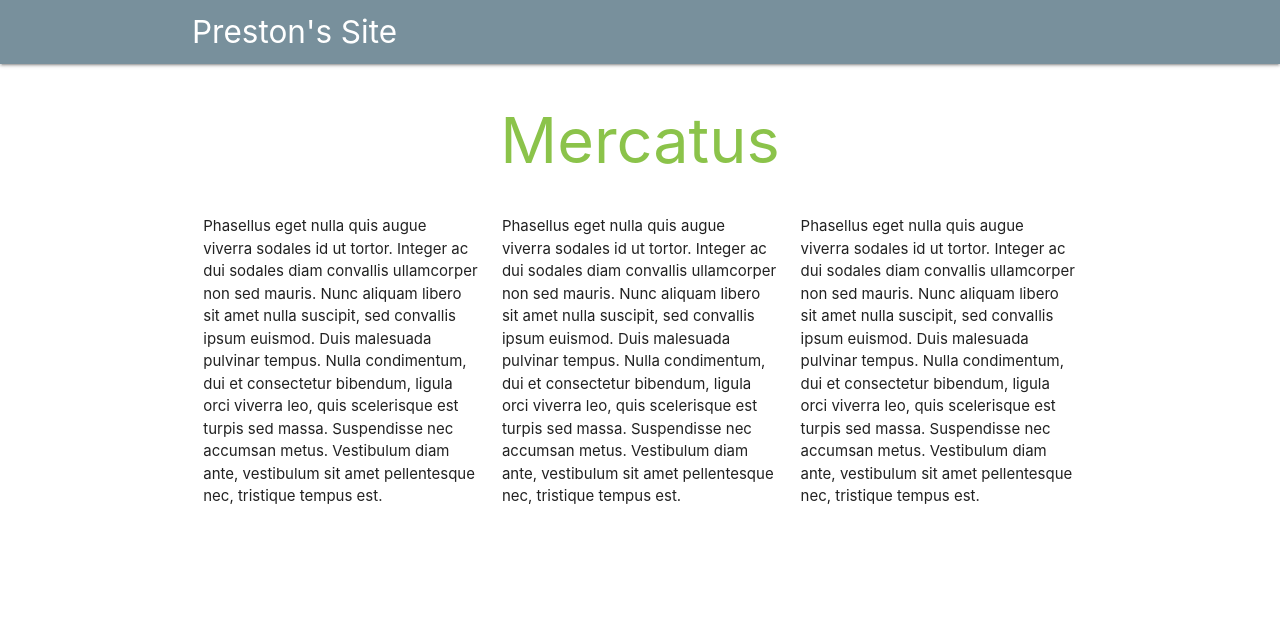
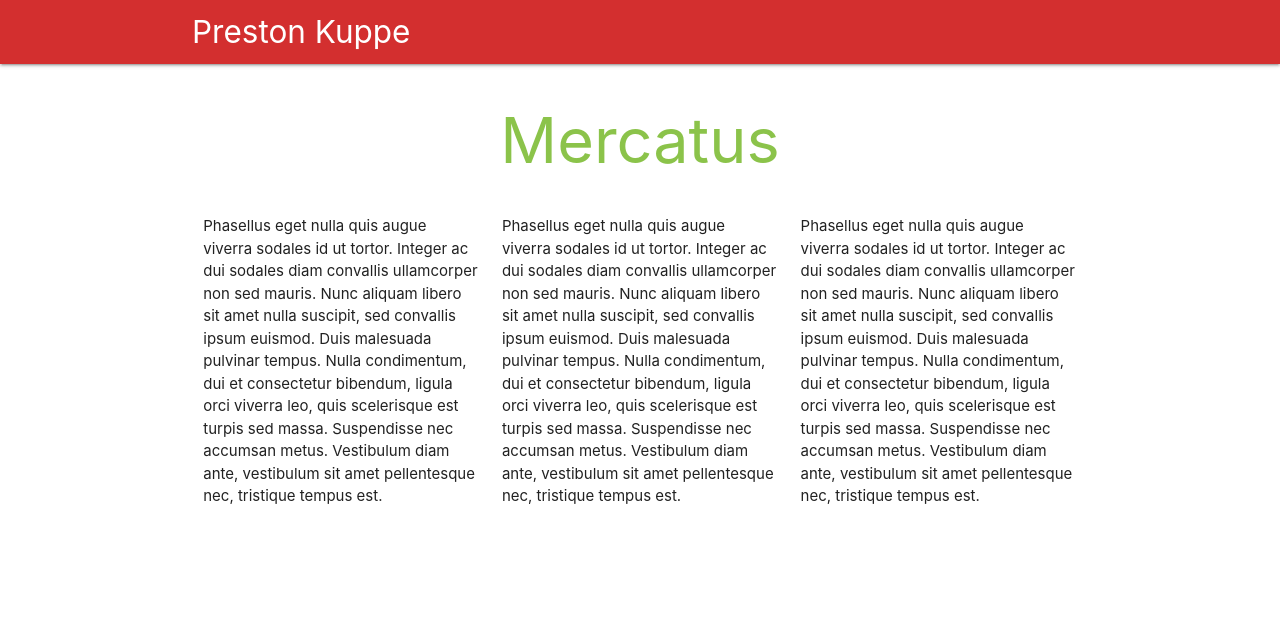
Before and after one commit to pkuppe/pkuppe.github.io, a plain HTML site: page index.html in a window 1280 px wide. Shown: the top 621 px of the page. Drawn offline with nearby package versions, Linux system fonts and the light colour scheme.

Commit message:
color change

```diff
--- a/index.html
+++ b/index.html
@@ -11,9 +11,9 @@
   </head>
 
   <body>
-    <nav class="blue-grey lighten-1">
+    <nav class="red darken-2">
       <div class="container">
-        <a class="brand-logo" href="#">Preston's Site</a>
+        <a class="brand-logo" href="#">Preston Kuppe</a>
       </div>
     </nav>
 
```
